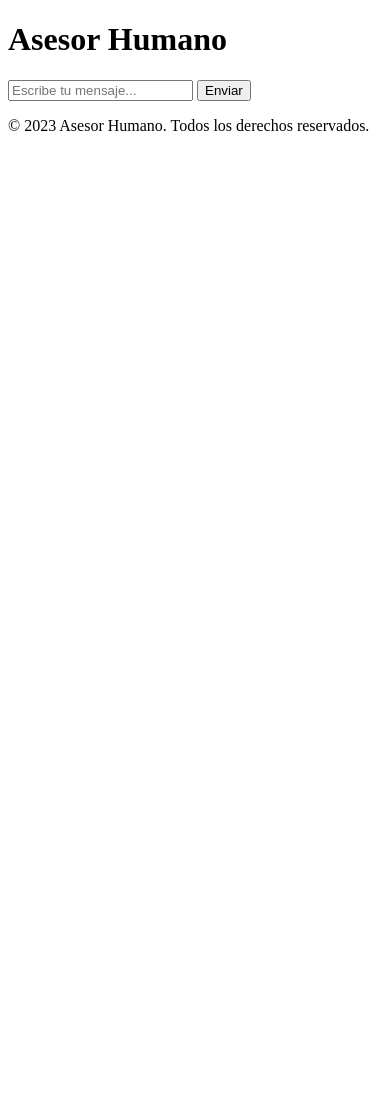
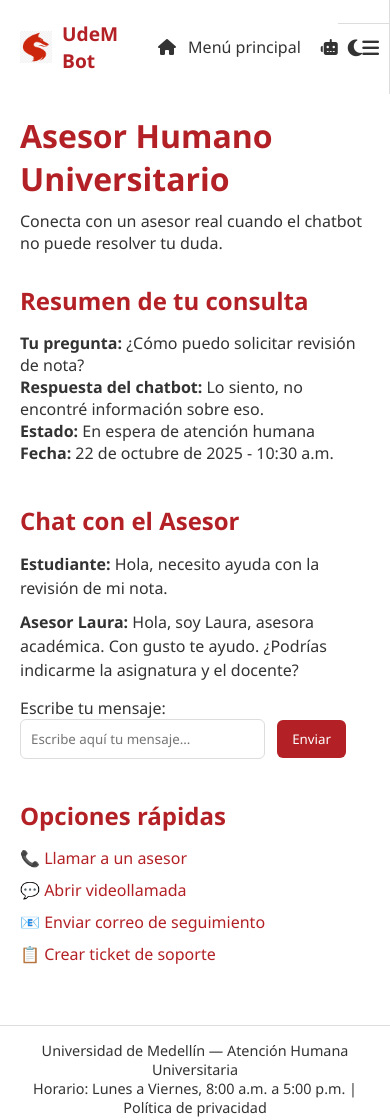
Before and after one commit to julio1202/chatbot_UdeM_, a plain HTML site: page Html/asesor_humano.html in a window 390 px wide. Before the commit the page ends 844 px from the top, so only its background shows below. Drawn offline with Linux system fonts and the light colour scheme.

Commit message:
Asesor humano

```diff
--- a/Css/asesor_humano.css
+++ b/Css/asesor_humano.css
@@ -0,0 +1,244 @@
+/* ===========================
+   RESET BÁSICO Y VARIABLES
+=========================== */
+* {
+  margin: 0;
+  padding: 0;
+  box-sizing: border-box;
+  font-family: "Segoe UI", Arial, sans-serif;
+}
+
+:root {
+  --udem-red: #b32025;
+  --bg-body: #fafafa;
+  --bg-sidebar: #fff;
+  --bg-content: #fff;
+  --text-color: #333;
+  --border-color: #ddd;
+  --hover-bg: #f5f5f5;
+  --transition: all 0.3s ease;
+}
+
+body.dark-mode {
+  --bg-body: #1e1e1e;
+  --bg-sidebar: #2c2c2c;
+  --bg-content: #333;
+  --text-color: #eee;
+  --border-color: #444;
+  --hover-bg: #3a3a3a;
+}
+
+/* ===========================
+   ESTRUCTURA GENERAL
+=========================== */
+body {
+  display: flex;
+  min-height: 100vh;
+  background: var(--bg-body);
+  color: var(--text-color);
+}
+
+/* ===========================
+   SIDEBAR PRINCIPAL
+=========================== */
+.sidebar {
+  width: 240px;
+  background: var(--bg-sidebar);
+  border-right: 1px solid var(--border-color);
+  display: flex;
+  flex-direction: column;
+  justify-content: space-between;
+  transition: width var(--transition);
+}
+
+.sidebar.collapsed {
+  width: 70px;
+}
+
+.logo {
+  display: flex;
+  align-items: center;
+  gap: 10px;
+  padding: 20px;
+  color: var(--udem-red);
+  font-weight: bold;
+  font-size: 1.2rem;
+}
+
+.bot-logo {
+  width: 32px;
+  height: 32px;
+}
+
+/* Menú lateral */
+.menu {
+  display: flex;
+  flex-direction: column;
+  padding: 10px;
+}
+
+.menu a {
+  display: flex;
+  align-items: center;
+  gap: 12px;
+  padding: 10px 15px;
+  text-decoration: none;
+  color: var(--text-color);
+  border-radius: 6px;
+  transition: background var(--transition), transform 0.2s;
+}
+
+.menu a:hover {
+  background: var(--hover-bg);
+  transform: scale(1.02);
+}
+
+.menu a.active {
+  background: var(--hover-bg);
+  border-left: 3px solid var(--udem-red);
+  color: var(--udem-red);
+  font-weight: bold;
+}
+
+.sidebar.collapsed .menu span,
+.sidebar.collapsed .logo-text {
+  display: none;
+}
+
+/* Settings */
+.settings {
+  display: flex;
+  justify-content: space-around;
+  padding: 10px;
+  border-top: 1px solid var(--border-color);
+}
+
+.settings a {
+  color: var(--text-color);
+  font-size: 1.2rem;
+  transition: color var(--transition);
+}
+
+.settings a:hover {
+  color: var(--udem-red);
+}
+
+/* ===========================
+   CONTENIDO PRINCIPAL
+=========================== */
+.main-content {
+  flex: 1;
+  padding: 40px;
+  background: var(--bg-content);
+  overflow-y: auto;
+}
+
+.main-content header h1 {
+  color: var(--udem-red);
+  margin-bottom: 10px;
+}
+
+.main-content section {
+  margin-top: 30px;
+  margin-bottom: 40px;
+}
+
+section h2 {
+  color: var(--udem-red);
+  margin-bottom: 15px;
+}
+
+/* Chat */
+section div p {
+  margin-bottom: 10px;
+  line-height: 1.5;
+}
+
+form {
+  margin-top: 15px;
+}
+
+input[type="text"] {
+  padding: 10px;
+  border: 1px solid var(--border-color);
+  border-radius: 6px;
+  width: 70%;
+}
+
+button {
+  background: var(--udem-red);
+  color: white;
+  border: none;
+  border-radius: 6px;
+  padding: 10px 15px;
+  margin-left: 8px;
+  cursor: pointer;
+  transition: background var(--transition);
+}
+
+button:hover {
+  background: #961c1f;
+}
+
+/* Opciones rápidas */
+ul {
+  list-style: none;
+  margin-top: 10px;
+}
+
+ul li {
+  margin-bottom: 10px;
+}
+
+ul a {
+  text-decoration: none;
+  color: var(--udem-red);
+  font-weight: 500;
+}
+
+ul a:hover {
+  text-decoration: underline;
+}
+
+/* ===========================
+   FOOTER
+=========================== */
+footer {
+  width: 100%;
+  background: var(--bg-sidebar);
+  text-align: center;
+  border-top: 1px solid var(--border-color);
+  padding: 15px;
+  font-size: 0.9rem;
+  color: var(--text-color);
+}
+
+/* ===========================
+   RESPONSIVIDAD
+=========================== */
+@media (max-width: 768px) {
+  body {
+    flex-direction: column;
+  }
+
+  .sidebar {
+    width: 100%;
+    flex-direction: row;
+    justify-content: space-between;
+    align-items: center;
+  }
+
+  .menu {
+    flex-direction: row;
+    overflow-x: auto;
+  }
+
+  .menu a {
+    padding: 10px;
+    flex-shrink: 0;
+  }
+
+  .main-content {
+    padding: 20px;
+  }
+}
--- a/Html/asesor_humano.html
+++ b/Html/asesor_humano.html
@@ -3,24 +3,93 @@
 <head>
   <meta charset="UTF-8">
   <meta name="viewport" content="width=device-width, initial-scale=1.0">
-    <title>Asesor Humano</title>
-    <link rel="icon" type="image/x-icon" href="favicon.ico">
-    <link rel="stylesheet" href="styles.css">
+  <title>Asesor Humano Universitario</title>
+  <script src="https://kit.fontawesome.com/a2e0e9b6c7.js" crossorigin="anonymous"></script>
+  <!-- CSS único -->
+  <link rel="stylesheet" href="/css/asesor_humano.css">
+
+  <!-- Iconos -->
+  <link rel="stylesheet" href="https://cdnjs.cloudflare.com/ajax/libs/font-awesome/6.5.0/css/all.min.css"/>
 </head>
 <body>
+
+  <!-- Sidebar principal -->
+  <aside class="sidebar" id="sidebar">
+    <div class="logo">
+      <img src="/imagenes/zorro.png" alt="Logo Chat Bot" class="bot-logo">
+      <span class="logo-text">UdeM Bot</span>
+    </div>
+
+    <nav class="menu">
+      <a href="menu_principal.html"><i class="fa-solid fa-house"></i><span>Menú principal</span></a>
+      <a href="chat_bot.html"><i class="fa-solid fa-robot"></i><span>Chat bot</span></a>
+      <a href="notas_rendimiento.html"><i class="fa-solid fa-chart-line"></i><span>Notas/Rendimiento</span></a>
+      <a href="calendario_alarmas.html"><i class="fa-solid fa-calendar"></i><span>Calendario/Alarmas</span></a>
+      <a href="salud.html"><i class="fa-solid fa-heart-pulse"></i><span>Salud</span></a>
+      <a href="material_estudio.html"><i class="fa-solid fa-book"></i><span>Material de estudio</span></a>
+      <a href="preguntas_frecuentes.html"><i class="fa-solid fa-circle-question"></i><span>Preguntas frecuentes</span></a>
+      <a href="asesor_humano.html" class="active"><i class="fa-solid fa-user-tie"></i><span>Asesor humano</span></a>
+    </nav>
+
+    <div class="settings">
+      <a href="#" id="theme-toggle" aria-label="Cambiar tema"><i class="fa-solid fa-moon"></i></a>
+      <a href="#" id="collapse-btn" aria-label="Colapsar sidebar"><i class="fa-solid fa-bars"></i></a>
+    </div>
+  </aside>
+
+  <!-- Contenido principal -->
+  <main class="main-content">
     <header>
-        <h1>Asesor Humano</h1>
+      <h1>Asesor Humano Universitario</h1>
+      <p>Conecta con un asesor real cuando el chatbot no puede resolver tu duda.</p>
     </header>
-    <main>
-        <section id="chat">
-            <div id="messages"></div>
-            <input type="text" id="userInput" placeholder="Escribe tu mensaje...">
-            <button id="sendButton">Enviar</button>
+
+    <!-- Resumen del caso -->
+    <section>
+      <h2>Resumen de tu consulta</h2>
+      <p><strong>Tu pregunta:</strong> ¿Cómo puedo solicitar revisión de nota?</p>
+      <p><strong>Respuesta del chatbot:</strong> Lo siento, no encontré información sobre eso.</p>
+      <p><strong>Estado:</strong> En espera de atención humana</p>
+      <p><strong>Fecha:</strong> 22 de octubre de 2025 - 10:30 a.m.</p>
     </section>
+
+    <!-- Zona de conversación -->
+    <section>
+      <h2>Chat con el Asesor</h2>
+
+      <div>
+        <p><strong>Estudiante:</strong> Hola, necesito ayuda con la revisión de mi nota.</p>
+        <p><strong>Asesor Laura:</strong> Hola, soy Laura, asesora académica. Con gusto te ayudo. ¿Podrías indicarme la asignatura y el docente?</p>
+      </div>
+
+      <form>
+        <label for="mensaje">Escribe tu mensaje:</label><br>
+        <input type="text" id="mensaje" name="mensaje" placeholder="Escribe aquí tu mensaje..." size="60">
+        <button type="submit">Enviar</button>
+      </form>
+    </section>
+
+    <!-- Opciones rápidas -->
+    <section>
+      <h2>Opciones rápidas</h2>
+      <ul>
+        <li><a href="#">📞 Llamar a un asesor</a></li>
+        <li><a href="#">💬 Abrir videollamada</a></li>
+        <li><a href="#">📧 Enviar correo de seguimiento</a></li>
+        <li><a href="#">📋 Crear ticket de soporte</a></li>
+      </ul>
+    </section>
+
   </main>
+
+  <!-- Pie de página -->
   <footer>
-        <p>&copy; 2023 Asesor Humano. Todos los derechos reservados.</p>
+    <p>Universidad de Medellín — Atención Humana Universitaria</p>
+    <p>Horario: Lunes a Viernes, 8:00 a.m. a 5:00 p.m. | Política de privacidad</p>
   </footer>
-    <script src="script.js"></script>
+    <script src="/js/asesor_humano.js"></script>
+
+
+
 </body>
 </html>
--- a/js/asesor_humano.js
+++ b/js/asesor_humano.js
@@ -1,21 +1,57 @@
-    <script>
-        const messagesDiv = document.getElementById("messages");
-        const userInput = document.getElementById("userInput");
-        const sendButton = document.getElementById("sendButton");
+// asesor_humano.js
+// Sidebar colapsable + modo oscuro + guardado de estado
 
-        sendButton.addEventListener("click", () => {
-            const userMessage = userInput.value;
-            if (userMessage.trim() !== "") {
-                addMessage("Usuario", userMessage);
-                userInput.value = "";
-                // Aquí puedes agregar la lógica para procesar el mensaje del usuario
-            }
-        });
+(function () {
+  'use strict';
 
-        function addMessage(sender, message) {
-            const messageElement = document.createElement("div");
-            messageElement.classList.add("message");
-            messageElement.innerHTML = `<strong>${sender}:</strong> ${message}`;
-            messagesDiv.appendChild(messageElement);
-        }
-    </script>
+  const LS_THEME = 'udem_theme';
+  const LS_SIDEBAR = 'udem_sidebar_state';
+  const body = document.body;
+  const sidebar = document.getElementById('sidebar');
+  const themeToggle = document.getElementById('theme-toggle');
+  const collapseBtn = document.getElementById('collapse-btn');
+
+  // === Restaurar tema guardado ===
+  const savedTheme = localStorage.getItem(LS_THEME);
+  if (savedTheme === 'dark') body.classList.add('dark-mode');
+
+  // === Restaurar estado del sidebar ===
+  const isCollapsed = localStorage.getItem(LS_SIDEBAR) === 'true';
+  if (isCollapsed) sidebar.classList.add('collapsed');
+
+  // === Cambiar tema ===
+  themeToggle.addEventListener('click', (e) => {
+    e.preventDefault();
+    body.classList.toggle('dark-mode');
+    localStorage.setItem(LS_THEME, body.classList.contains('dark-mode') ? 'dark' : 'light');
+  });
+
+  // === Colapsar sidebar ===
+  collapseBtn.addEventListener('click', (e) => {
+    e.preventDefault();
+    sidebar.classList.toggle('collapsed');
+    localStorage.setItem(LS_SIDEBAR, sidebar.classList.contains('collapsed'));
+  });
+
+  // === Enviar mensaje del formulario (ficticio) ===
+  const form = document.querySelector('form');
+  const input = document.getElementById('mensaje');
+
+  if (form) {
+    form.addEventListener('submit', (e) => {
+      e.preventDefault();
+      const msg = input.value.trim();
+      if (!msg) return;
+
+      const chatSection = form.closest('section').querySelector('div');
+      const newMsg = document.createElement('p');
+      newMsg.innerHTML = `<strong>Tú:</strong> ${msg}`;
+      chatSection.appendChild(newMsg);
+
+      input.value = '';
+      chatSection.scrollTop = chatSection.scrollHeight;
+    });
+  }
+
+  console.log('asesor_humano.js cargado correctamente');
+})();
```
Lines whose indentation alone changed are shown as unchanged.
